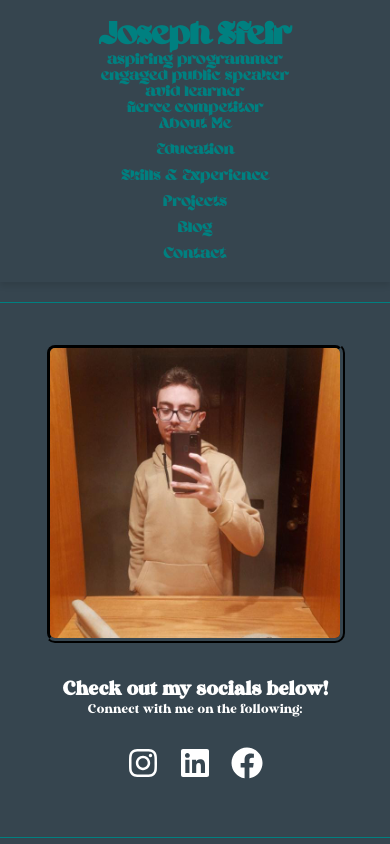
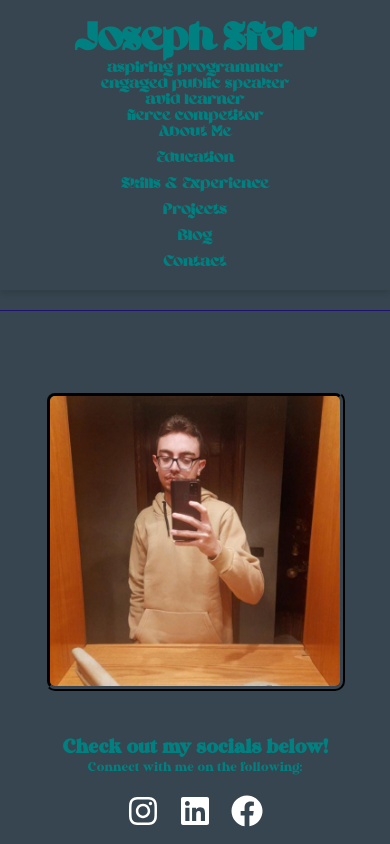
Before and after one commit to Systemizable/webblog, a React (Create React App) app: page / in a window 390 px wide. Shown: the top 844 px of the page. Built offline with nearby package versions, Linux system fonts and the light colour scheme.

Commit message:
Even, even more appearance tweaks

```diff
--- a/src/App.css
+++ b/src/App.css
@@ -37,6 +37,7 @@ h1, h2, h3, p {
   text-align: center;
 }
 
+/* Header */
 /* Reset some default styles for better control */
 * {
   margin: 0;
@@ -49,7 +50,7 @@ h1, h2, h3, p {
   display: flex;
   justify-content: space-between;
   align-items: center;
-  padding: 30px 50px; /* Increased padding for a bigger header */
+  padding: 50px 50px; /* Increased padding for a bigger header */
   background-color: #36454F;
   color: #008080;
   font-family: 'Ahsing Regular', serif;
@@ -57,6 +58,13 @@ h1, h2, h3, p {
   position: sticky;
   top: 0;
   z-index: 1000;
+}
+
+/* Header title */
+.header h1 {
+  font-size: 2.5rem;
+  color: #008080;
+  margin: 0;
 }
 
 /* Navigation styles */
@@ -97,68 +105,27 @@ h1, h2, h3, p {
   }
 }
 
+/* Hero Section */
 .hero {
   display: flex;
-  flex-direction: row; /* Keep items side by side */
-  align-items: center;
-  justify-content: space-between; /* Distribute space evenly */
-  padding: 40px;
+  flex-direction: column;
+  padding: 60px 20px; /* Adjusted padding for more visibility */
   background-color: #36454F;
-  background-size: cover;
-  background-position: center;
-  background-repeat: no-repeat;
-  position: relative;
-  transition: max-height 0.5s ease, padding 0.5s ease; /* Smooth transition for max-height and padding */
-  overflow: hidden;
-  max-height: 600px; /* Increased max height */
 }
 
-/* Background overlay */
-.hero::before {
-  content: "";
-  position: absolute;
-  top: 0;
-  left: 0;
-  width: 100%;
-  height: 100%;
-  background-color: rgba(54, 69, 79, 0.8); /* Add opacity for a modern overlay effect */
-  z-index: 1;
-}
-
-/* Ensures content is above the overlay */
-.hero > * {
-  position: relative;
-  z-index: 2;
-}
-
-/* Hero image styles */
-.hero-image {
-  flex-shrink: 0; /* Prevents image from shrinking */
-  margin-right: 20px;
+.hero-text {
+  flex: 1;
+  padding: 20px;
+  color: #008080;
+  font-family: 'Duke Charming Regular', serif;
 }
 
 .hero-image img {
-  max-width: 300px;
   width: 100%;
   height: auto;
-  border: 5px ridge #36454F;
-  border-radius: 10px;
-  transition: transform 0.3s; /* Add transition for hover effect */
 }
 
-.hero-image img:hover {
-  transform: scale(1.05); /* Slightly enlarge image on hover */
-}
-
-/* Hero text styles */
-.hero-text {
-  text-align: center;
-  padding: 20px;
-  font-family: 'Duke Charming Regular', serif;
-  color: #FFFFFF; /* White text for better contrast */
-  flex: 1;
-}
-
+/* Social icons */
 .social-icons {
   display: flex;
   justify-content: center;
@@ -176,53 +143,13 @@ h1, h2, h3, p {
   color: #1f136e;
 }
 
-@media (max-width: 768px) {
-  .hero {
-    flex-direction: column;
-    padding: 20px;
-    max-height: 800px; /* Increased max height for mobile */
-  }
-
-  .hero-image {
-    margin-right: 0;
-    margin-bottom: 20px;
-  }
-
-  .hero-text {
-    text-align: center;
-    padding: 10px;
-  }
-
-  .social-icons {
-    margin-top: 30px; /* Increased margin for better visibility on mobile */
-  }
-}
-
-@media (max-width: 768px) {
-  .hero {
-    flex-direction: column;
-    padding: 20px;
-  }
-
-  .hero-image {
-    margin-right: 0;
-    margin-bottom: 20px;
-  }
-
-  .hero-text {
-    text-align: center;
-    padding: 10px;
-  }
-}
-
 /* Separator */
 .separator {
   border: 0;
   height: 1px;
-  background: #008080; /* Change this color to your desired color */
+  background: #1f136e; /* Adjusted color */
   margin: 20px 0;
 }
-
 /* About Section */
 .about {
   padding: 40px;
@@ -267,6 +194,7 @@ h1, h2, h3, p {
 
 /* Blog Section */
 .blog {
+  font-size: 2rem;
   padding: 40px;
   background-color: #36454F;
   font-family: 'Duke Charming Regular', serif;
@@ -312,6 +240,7 @@ h1, h2, h3, p {
 }
 
 .education-text {
+  font-size: 2rem;
   text-align: center;
   margin-bottom: 20px;
   font-family: 'Duke Charming Regular', serif;
@@ -349,6 +278,7 @@ h1, h2, h3, p {
 
 /* Projects Section */
 .projects {
+  font-size: 2rem;
   padding: 40px;
   background-color: #36454F;
   font-family: 'Duke Charming Regular', serif;
@@ -390,6 +320,7 @@ h1, h2, h3, p {
 
 /* Skills Section */
 .skills {
+  font-size: 2rem;
   padding: 40px;
   background-color: #36454F;
   font-family: 'Duke Charming Regular', serif;
```
